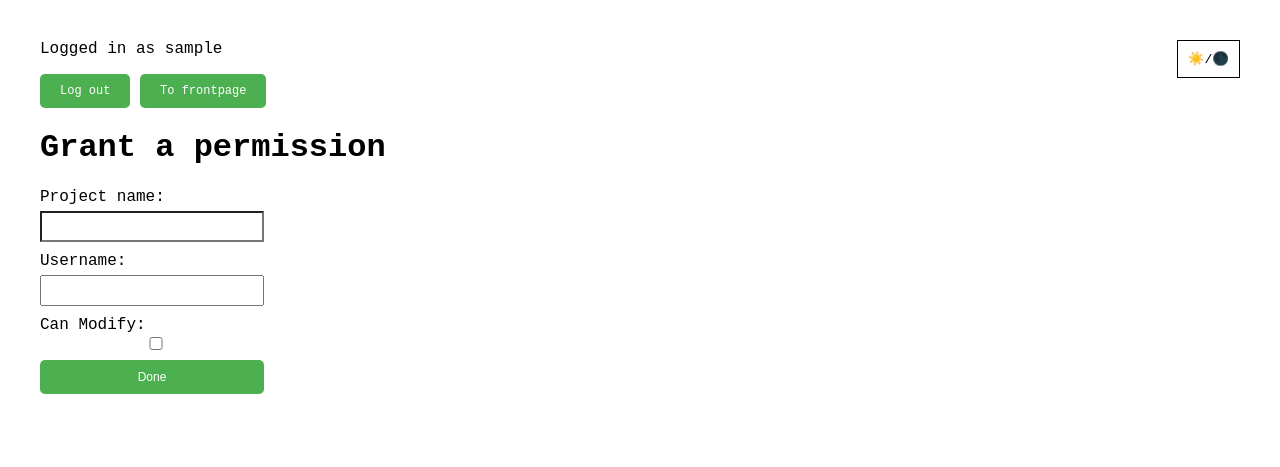
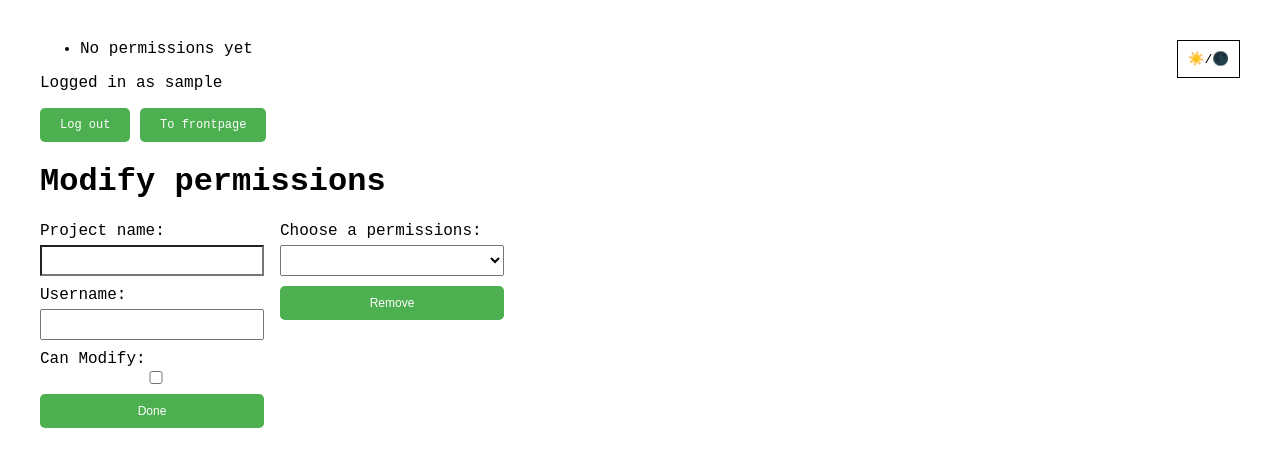
Before and after one commit to attepajula/Web-tietokanta, a Flask app: page /permission in a window 1280 px wide. Shown: the top 467 px of the page. Run offline with Flask 3, Linux system fonts and the light colour scheme; the visitor is signed in with stand-in values (Sample User, id 1); lists and menus that the app fills with data are empty.

Commit message:
Remove permissions

```diff
--- a/app.py
+++ b/app.py
@@ -245,7 +245,17 @@ def resources():
 @app.route("/permission")
 def permission():
     data = session.get("selected_data")
-    return render_template("permission.html", data=data)
+    project_owner_name = session.get("username")
+    app.logger.info(f"Logged in as: {project_owner_name}")
+    sql = "SELECT username, project_name, permission_id FROM permissions WHERE project_owner_name = :project_owner_name;"
+    try:
+        permissions = db.session.execute(text(sql), {"project_owner_name":  project_owner_name}).fetchall()
+    except Exception as e:
+        app.logger.error(f"Error executing query: {str(e)}")
+        permissions = []
+        flash("No permissions yet", "error")
+
+    return render_template("permission.html", data=data, permissions=permissions)
 
 @app.route("/grant", methods=["POST"])
 def grant():
@@ -284,5 +294,24 @@ def grant():
 
     return redirect("/permission")
 
+@app.route("/remove_permission", methods=["POST"])
+def remove_permission():
+    username = session.get("username")
+
+    if request.method == "POST":
+        permission_id = request.form["selected_permission"]
+        sql = "DELETE FROM permissions WHERE permission_id = :permission_id;"
+    try:
+        db.session.execute(text(sql), {"permission_id": permission_id})
+        # Commit changes
+        db.session.commit()
+        app.logger.info("Query executed successfully.")
+        flash("Permission deleted")
+    except Exception as e:
+        app.logger.error(f"Error executing query: {str(e)}")
+        flash("Something went wrong while deleting permission")
+
+    return redirect("/permission")
+
 if __name__ == "__main__":
     app.run(debug=True)
--- a/templates/permission.html
+++ b/templates/permission.html
@@ -123,7 +123,7 @@
     <a href="/logout" class="submit-link">Log out</a>
     <a href="/" class="submit-link">To frontpage</a>
 
-    <h1>Grant a permission</h1>
+    <h1>Modify permissions</h1>
     <form method="POST" action="/grant">
         <label for="project_name">Project name:</label>
         <input type="text" id="project_name" name="project_name"  value="{{ data[1] }}" readonly><br>
@@ -137,6 +137,17 @@
 
         <input type="submit" value="Done">
 
+    </form>
+
+    <form method="POST" action="/remove_permission">
+        <label for="permission_select">Choose a permissions:</label>
+        <select id="permission_select" name="selected_permission" required>
+            {% for permission in permissions %}
+                <option value="{{ permission.permission_id }}">{{ permission.project_name, permission.username }}</option>
+            {% endfor %}
+        </select>
+        <br>
+        <input type="submit" value="Remove">
     </form>
 
 {% else %}
```
